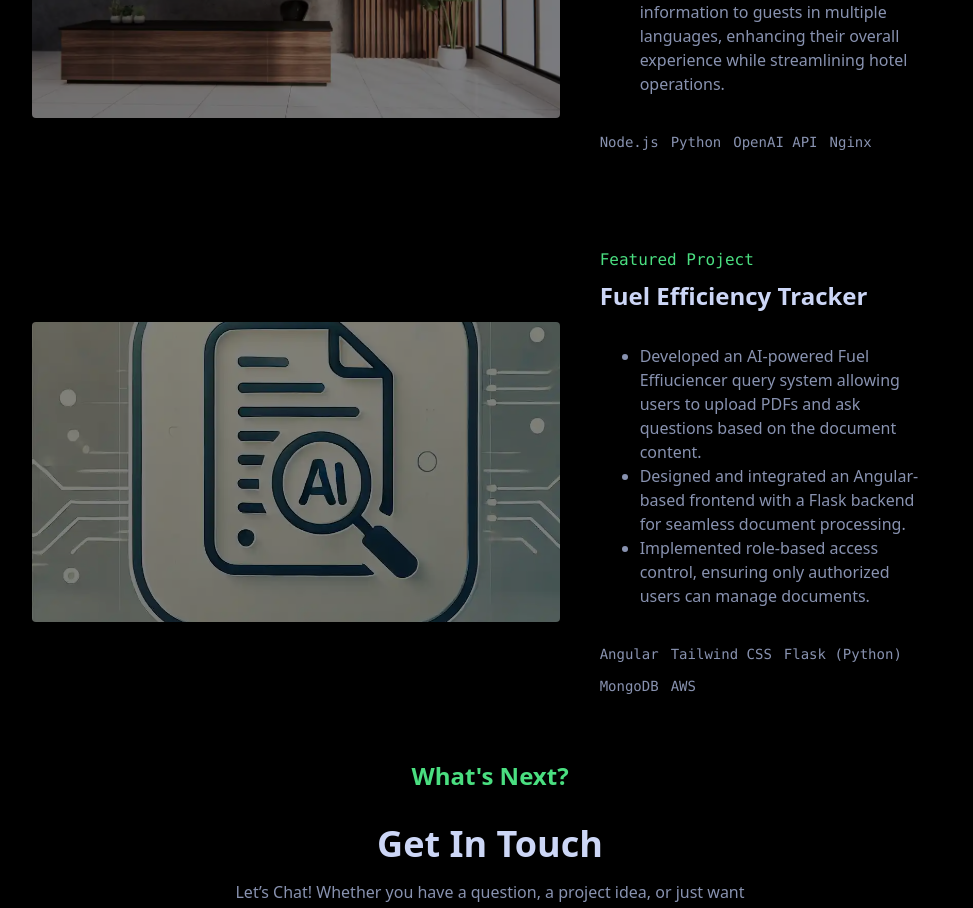
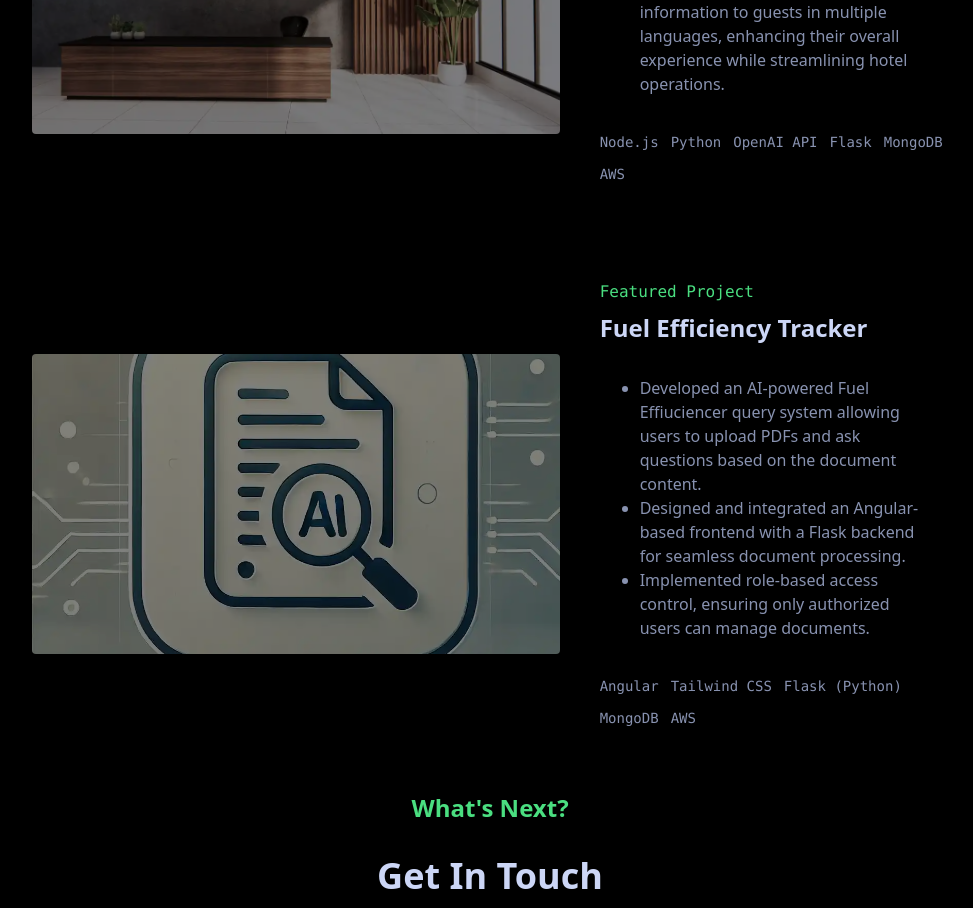
Before and after one commit to ishiiii10/Portfolio, an Angular app: page / in a window 1280 px wide. Shown: the part 4580-5488 px from the top of the page, without its empty margins (150-1123 px from the left). Built offline with nearby package versions, Linux system fonts and the light colour scheme.

Commit message:
tech stack

```diff
--- a/src/app/components/projects/projects.component.ts
+++ b/src/app/components/projects/projects.component.ts
@@ -36,7 +36,7 @@ export class ProjectsComponent {
         'The project involves the implementation of a receptionist system for tourists and hotel guests, utilizing a multilingual AI avatar.',
         'The system provides assistance and information to guests in multiple languages, enhancing their overall experience while streamlining hotel operations.'
       ],
-      techStack: ['Node.js', 'Python', 'OpenAI API', 'Nginx'],
+      techStack: ['Node.js', 'Python', 'OpenAI API', 'Flask', 'MongoDB', 'AWS'],
       image: '/assets/ai-receptionist.webp',
       aosImage: 'fade-right'
     },
```
